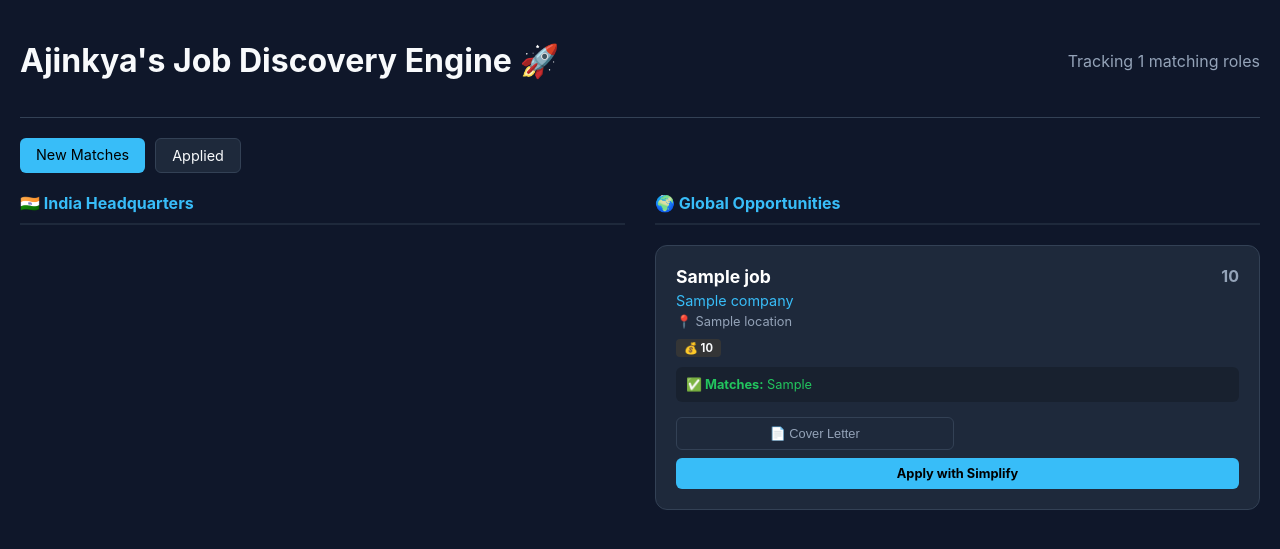
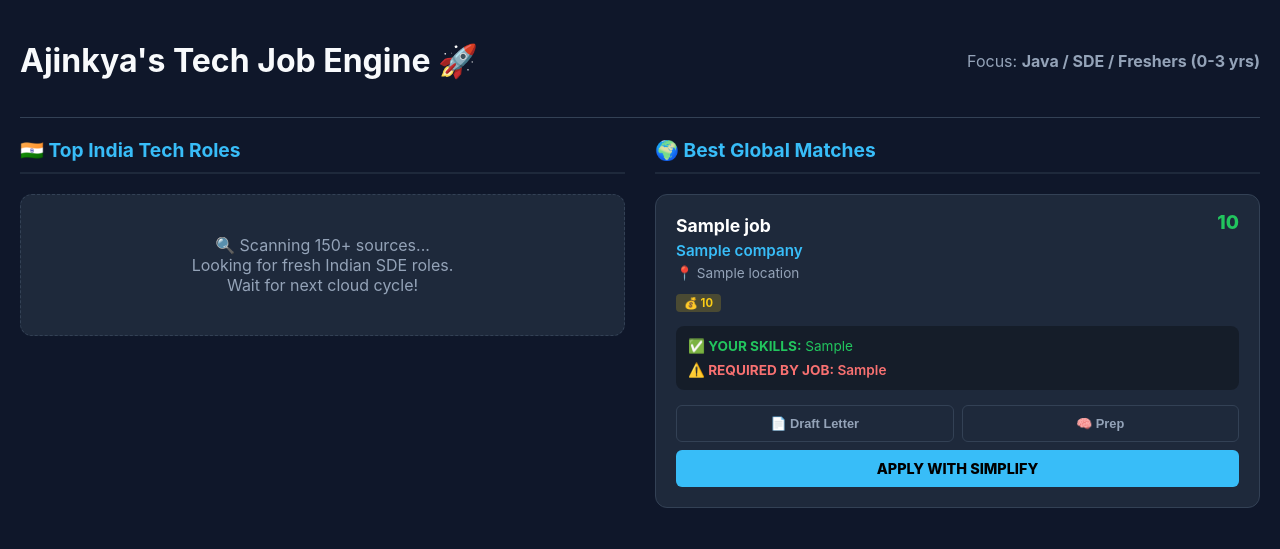
Before and after one commit to Ajinkya8881/job-engine, a Flask app: template dashboard/templates/index.html in a window 1280 px wide. Shown: the top 549 px of the page. Run offline with Flask 3, Linux system fonts and the light colour scheme; the template is opened without the code that fills it: most values are stand-ins (such as "Sample title", 1, 10 or a date in 2020).

Commit message:
🇮🇳 Fixed India job discovery and added Prep button to Global roles

```diff
--- a/dashboard/templates/index.html
+++ b/dashboard/templates/index.html
@@ -5,87 +5,87 @@
     <meta name="viewport" content="width=device-width, initial-scale=1.0">
     <title>Ajinkya's Job Center</title>
     <style>
-        :root { --bg: #0f172a; --card-bg: #1e293b; --text: #f8fafc; --primary: #38bdf8; --secondary: #94a3b8; --accent: #22c55e; --danger: #ef4444; }
+        :root { --bg: #0f172a; --card-bg: #1e293b; --text: #f8fafc; --primary: #38bdf8; --secondary: #94a3b8; --accent: #22c55e; --danger: #f87171; --warning: #facc15; }
         body { font-family: 'Inter', sans-serif; margin: 0; padding: 20px; background-color: var(--bg); color: var(--text); }
         header { display: flex; justify-content: space-between; align-items: center; margin-bottom: 20px; border-bottom: 1px solid #334155; padding-bottom: 15px; }
         .main-container { display: grid; grid-template-columns: 1fr 1fr; gap: 30px; }
-        .column-header { font-weight: bold; color: var(--primary); border-bottom: 2px solid var(--card-bg); padding-bottom: 10px; margin-bottom: 20px; }
-        .job-card { background: var(--card-bg); padding: 20px; border-radius: 12px; border: 1px solid #334155; margin-bottom: 20px; transition: transform 0.2s; }
-        .job-card:hover { transform: translateY(-3px); }
-        .job-card.high-score { border-top: 4px solid var(--accent); }
-        h2 { margin: 0; font-size: 1.1em; color: #fff; }
-        .company { color: var(--primary); font-size: 0.9em; margin: 5px 0; }
-        .intel { background: rgba(0,0,0,0.2); padding: 10px; border-radius: 6px; margin: 10px 0; font-size: 0.8em; }
-        .match { color: var(--accent); }
-        .missing { color: var(--danger); opacity: 0.8; }
+        .column-header { font-weight: bold; color: var(--primary); border-bottom: 2px solid var(--card-bg); padding-bottom: 10px; margin-bottom: 20px; font-size: 1.2em; }
+        .job-card { background: var(--card-bg); padding: 20px; border-radius: 12px; border: 1px solid #334155; margin-bottom: 20px; transition: transform 0.2s; position: relative; }
+        .job-card:hover { transform: translateY(-3px); border-color: var(--primary); }
+        .score-badge { position: absolute; top: 15px; right: 20px; font-size: 1.2em; font-weight: 800; color: var(--accent); }
+        h2 { margin: 0; font-size: 1.1em; color: #fff; width: 85%; }
+        .company { color: var(--primary); font-size: 0.95em; margin: 5px 0; font-weight: 600; }
+        .loc { color: var(--secondary); font-size: 0.85em; margin-bottom: 10px; }
+        .intel { background: rgba(0,0,0,0.3); padding: 12px; border-radius: 8px; margin: 15px 0; font-size: 0.85em; }
+        .match-list { color: var(--accent); margin-bottom: 8px; }
+        .missing-list { color: var(--danger); font-weight: 600; }
         .actions { display: grid; grid-template-columns: 1fr 1fr; gap: 8px; margin-top: 15px; }
-        .btn { padding: 8px; border-radius: 6px; border: 1px solid #334155; background: transparent; color: var(--secondary); cursor: pointer; font-size: 0.8em; text-decoration: none; text-align: center; }
-        .btn-apply { background: var(--primary); color: #000; border: none; grid-column: span 2; font-weight: bold; }
-        .tabs { display: flex; gap: 10px; margin-bottom: 20px; }
-        .tab { padding: 8px 16px; background: var(--card-bg); border-radius: 6px; cursor: pointer; font-size: 0.9em; border: 1px solid #334155; }
-        .tab.active { background: var(--primary); color: #000; border: none; }
+        .btn { padding: 10px; border-radius: 6px; border: 1px solid #334155; background: transparent; color: var(--secondary); cursor: pointer; font-size: 0.8em; text-decoration: none; text-align: center; font-weight: 600; }
+        .btn-apply { background: var(--primary); color: #000; border: none; grid-column: span 2; font-weight: 800; font-size: 0.9em; }
+        .badge { font-size: 0.7em; padding: 2px 8px; border-radius: 4px; font-weight: bold; margin-right: 5px; }
+        .badge-visa { background: rgba(56, 189, 248, 0.2); color: var(--primary); }
+        .badge-salary { background: rgba(250, 204, 21, 0.2); color: var(--warning); }
     </style>
 </head>
 <body>
 
     <header>
-        <h1>Ajinkya's Job Discovery Engine 🚀</h1>
-        <div style="color:var(--secondary);">Tracking {{ data.new|length }} matching roles</div>
+        <h1>Ajinkya's Tech Job Engine 🚀</h1>
+        <div style="color:var(--secondary);">Focus: <b>Java / SDE / Freshers (0-3 yrs)</b></div>
     </header>
 
-    <div class="tabs">
-        <div class="tab active" onclick="location.href='/'">New Matches</div>
-        <div class="tab" onclick="alert('Switching to Applied view...')">Applied</div>
-    </div>
-
     <div class="main-container">
+        <!-- INDIA HQ -->
         <div class="column">
-            <div class="column-header">🇮🇳 India Headquarters</div>
-            {% for job in data.new if job.is_preferred_location %}
-            <div class="job-card {% if job.score > 70 %}high-score{% endif %}">
-                <div style="float:right; font-weight: bold; color: var(--accent);">{{ job.score }}</div>
+            <div class="column-header">🇮🇳 Top India Tech Roles</div>
+            {% set india_jobs = [] %}
+            {% for job in data.new if job.is_preferred_location and job.score > 0 %}
+                {% set _ = india_jobs.append(job) %}
+                <div class="job-card">
+                    <div class="score-badge">{{ job.score }}</div>
                     <h2>{{ job.title }}</h2>
                     <div class="company">{{ job.company }}</div>
-                <div style="font-size: 0.8em; color: var(--secondary);">📍 {{ job.location }}</div>
-
-                <div style="margin-top: 10px; display: flex; gap: 10px;">
-                    {% if job.salary_est != "N/A" %}<span style="background: rgba(245, 158, 11, 0.1); color: var(--warning); padding: 2px 8px; border-radius: 4px; font-size: 0.7em; font-weight: bold;">💰 {{ job.salary_est }}</span>{% endif %}
-                    {% if job.visa_sponsorship %}<span style="background: rgba(56, 189, 248, 0.1); color: var(--primary); padding: 2px 8px; border-radius: 4px; font-size: 0.7em; font-weight: bold;">✈️ VISA SPONSOR</span>{% endif %}
-                </div>
-
+                    <div class="loc">📍 {{ job.location }}</div>
+                    {% if job.salary_est != "N/A" %}<span class="badge badge-salary">💰 {{ job.salary_est }}</span>{% endif %}
                     <div class="intel">
-
-                    <div class="match"><b>✅ Matches:</b> {{ job.matched_skills|join(', ') }}</div>
-                    {% if job.missing_skills %}<div class="missing"><b>⚠️ Missing:</b> {{ job.missing_skills|join(', ') }}</div>{% endif %}
+                        <div class="match-list"><b>✅ YOUR SKILLS:</b> {{ job.matched_skills|join(', ') if job.matched_skills else 'None' }}</div>
+                        {% if job.missing_skills %}<div class="missing-list"><b>⚠️ REQUIRED BY JOB:</b> {{ job.missing_skills|join(', ') }}</div>{% endif %}
                     </div>
                     <div class="actions">
-                    <button class="btn" onclick="generateCoverLetter('{{ job.company }}', '{{ job.title }}')">📄 Cover Letter</button>
+                        <button class="btn" onclick="generateCoverLetter('{{ job.company }}', '{{ job.title }}')">📄 Draft Letter</button>
                         <button class="btn" onclick="showInterviewPrep('{{ job.title }}')">🧠 Prep</button>
-                    <a href="{{ job.url }}" target="_blank" class="btn btn-apply" onclick="updateStatus('{{ job.company }}', '{{ job.title }}', 'applied')">Apply with Simplify</a>
+                        <a href="{{ job.url }}" target="_blank" class="btn btn-apply">APPLY WITH SIMPLIFY</a>
                     </div>
                 </div>
             {% endfor %}
+            {% if india_jobs|length == 0 %}
+                <div style="color:var(--secondary); padding: 40px; text-align: center; background: var(--card-bg); border-radius: 12px; border: 1px dashed #334155;">
+                    🔍 Scanning 150+ sources... <br>Looking for fresh Indian SDE roles. <br>Wait for next cloud cycle!
+                </div>
+            {% endif %}
         </div>
 
+        <!-- GLOBAL -->
         <div class="column">
-            <div class="column-header">🌍 Global Opportunities</div>
-            {% for job in data.new if not job.is_preferred_location %}
+            <div class="column-header">🌍 Best Global Matches</div>
+            {% for job in data.new if not job.is_preferred_location and job.score > 0 %}
             <div class="job-card">
-                <div style="float:right; font-weight: bold; color: var(--secondary);">{{ job.score }}</div>
+                <div class="score-badge">{{ job.score }}</div>
                 <h2>{{ job.title }}</h2>
                 <div class="company">{{ job.company }}</div>
-                <div style="font-size: 0.8em; color: var(--secondary);">📍 {{ job.location }}</div>
-
-                <div style="margin-top: 10px; display: flex; gap: 10px;">
-                    {% if job.salary_est != "N/A" %}<span style="background: rgba(245, 158, 11, 0.1); color: var(--warning); padding: 2px 8px; border-radius: 4px; font-size: 0.7em; font-weight: bold;">💰 {{ job.salary_est }}</span>{% endif %}
-                    {% if job.visa_sponsorship %}<span style="background: rgba(56, 189, 248, 0.1); color: var(--primary); padding: 2px 8px; border-radius: 4px; font-size: 0.7em; font-weight: bold;">✈️ VISA SPONSOR</span>{% endif %}
+                <div class="loc">📍 {{ job.location }}</div>
+                <div style="margin-bottom:10px;">
+                    {% if job.visa_sponsorship %}<span class="badge badge-visa">✈️ VISA SPONSOR</span>{% endif %}
+                    {% if job.salary_est != "N/A" %}<span class="badge badge-salary">💰 {{ job.salary_est }}</span>{% endif %}
                 </div>
-
                 <div class="intel">
-<div class="match"><b>✅ Matches:</b> {{ job.matched_skills|join(', ') }}</div></div>
+                    <div class="match-list"><b>✅ YOUR SKILLS:</b> {{ job.matched_skills|join(', ') if job.matched_skills else 'None' }}</div>
+                    {% if job.missing_skills %}<div class="missing-list"><b>⚠️ REQUIRED BY JOB:</b> {{ job.missing_skills|join(', ') }}</div>{% endif %}
+                </div>
                 <div class="actions">
-                    <button class="btn" onclick="generateCoverLetter('{{ job.company }}', '{{ job.title }}')">📄 Cover Letter</button>
-                    <a href="{{ job.url }}" target="_blank" class="btn btn-apply" onclick="updateStatus('{{ job.company }}', '{{ job.title }}', 'applied')">Apply with Simplify</a>
+                    <button class="btn" onclick="generateCoverLetter('{{ job.company }}', '{{ job.title }}')">📄 Draft Letter</button>
+                    <button class="btn" onclick="showInterviewPrep('{{ job.title }}')">🧠 Prep</button>
+                    <a href="{{ job.url }}" target="_blank" class="btn btn-apply">APPLY WITH SIMPLIFY</a>
                 </div>
             </div>
             {% endfor %}
@@ -104,6 +104,10 @@
             fetch(`/generate_cover_letter/${company}/${title}`)
             .then(res => res.json()).then(data => alert(data.letter));
         }
+        function showInterviewPrep(role) {
+            fetch(`/interview_prep/${role}`)
+            .then(res => res.json()).then(data => alert(data.questions.join("\n\n")));
+        }
     </script>
 </body>
 </html>
```
Also changed, not shown: filters/backend_filter.py (+15 -24 lines), ranking/job_ranker.py (+42 -26 lines). Lines whose indentation alone changed are shown as unchanged.
